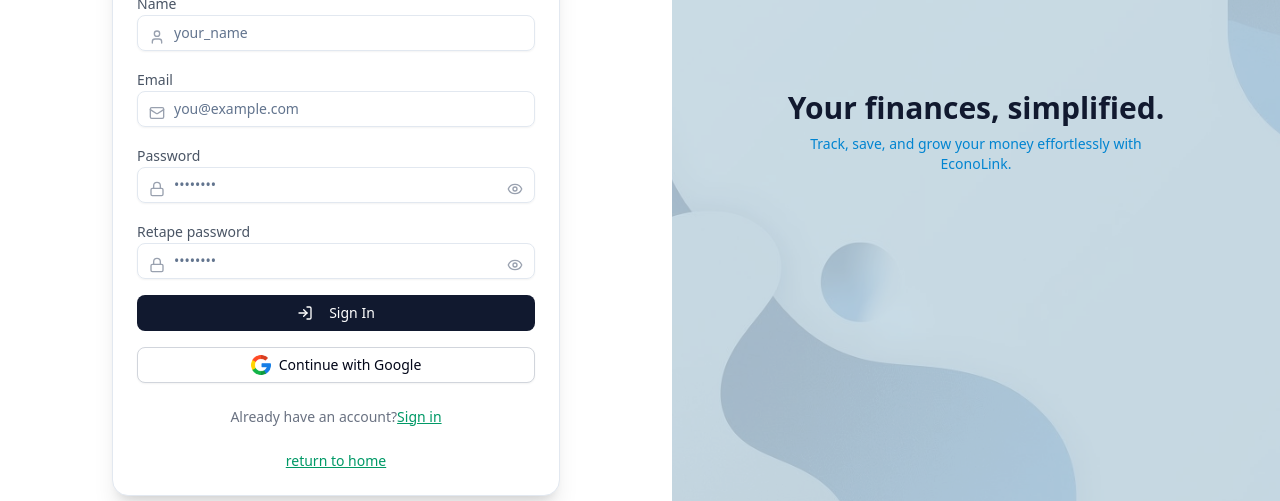
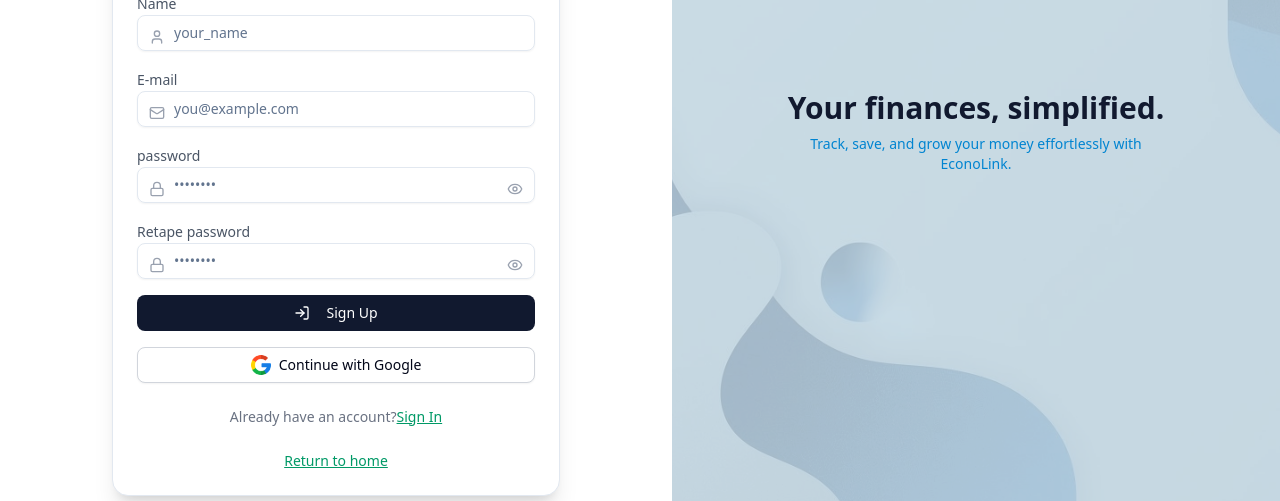
Before and after one commit to MahefaNant/EconoLink, a Next.js app in the folder econolink-frontend/: page /en/register in a window 1280 px wide. Shown: the part 268-769 px from the top of the page. Built offline with nearby package versions, Linux system fonts and the light colour scheme.

Commit message:
feat(intl-auth): dynamize auth multilangual

```diff
--- a/econolink-frontend/messages/en.json
+++ b/econolink-frontend/messages/en.json
@@ -2,5 +2,36 @@
   "HomePage": {
     "title": "EconoLink - Home",
     "about": "Welcome to EconoLink, your gateway to economic insights and data."
+  },
+  "Auth": {
+    "common": {
+      "signin": "Sign In",
+      "signup": "Sign Up",
+      "google-continue": "Continue with Google",
+      "back-home": "Return to home",
+      "sub-welcome": "Manage your finances smarter — securely and efficiently."
+    },
+    "Login": {
+      "welcome": "Welcome back to EconoLink",
+      "have-account": "Don't have an account?",
+      "form": {
+        "password": "password",
+        "error": "Your information is incorrect"
+      }
+    },
+    "Register": {
+      "welcome": "Welcome to EconoLink",
+      "have-account": "Already have an account?",
+      "sub-register": "Create your account securely.",
+      "form": {
+        "password": "password",
+        "name": "Name",
+        "r-password": "Retape password"
+      }
+    },
+    "RightSide": {
+      "title": "Your finances, simplified.",
+      "sub-title": "Track, save, and grow your money effortlessly with EconoLink."
+    }
   }
 }
--- a/econolink-frontend/messages/fr.json
+++ b/econolink-frontend/messages/fr.json
@@ -2,5 +2,36 @@
   "HomePage": {
     "title": "EconoLink - Accueil",
     "about": "Bienvenue sur EconoLink, votre passerelle vers les insights et données économiques."
+  },
+  "Auth": {
+    "common": {
+      "signin": "Se connecter",
+      "signup": "S'inscrire",
+      "google-continue": "Continuer avec Google",
+      "back-home": "Retour à l'accueil",
+      "sub-welcome": "Gérez vos finances plus intelligemment, en toute sécurité et efficacité."
+    },
+    "Login": {
+      "welcome": "Bienvenue sur EconoLink",
+      "have-account": "Vous n'avez pas de compte ?",
+      "form": {
+        "password": "Mot de passe",
+        "error": "Vos informations sont incorrectes"
+      }
+    },
+    "Register": {
+      "welcome": "Bienvenue sur EconoLink",
+      "have-account": "Vous avez déjà un compte ?",
+      "sub-register": "Créez votre compte en toute sécurité.",
+      "form": {
+        "password": "Mot de passe",
+        "name": "Nom",
+        "r-password": "Retapez le mot de passe"
+      }
+    },
+    "RightSide": {
+      "title": "Vos finances simplifiées.",
+      "sub-title": "Suivez, économisez et faites fructifier votre argent sans effort avec EconoLink."
+    }
   }
 }
--- a/econolink-frontend/src/app/[locale]/(auth)/login/components/GoogleButton.tsx
+++ b/econolink-frontend/src/app/[locale]/(auth)/login/components/GoogleButton.tsx
@@ -1,7 +1,10 @@
 import { Button } from "@/components/ui/button";
+import { useTranslations } from "next-intl";
 import Image from "next/image";
 
 export default function GoogleButton() {
+  const t = useTranslations("Auth.common");
+
   return (
     <div className="mt-4">
       <Button
@@ -15,7 +18,7 @@
           height={20}
           className="rounded-md"
         />
-        Continue with Google
+        {t("google-continue")}
       </Button>
     </div>
   );
--- a/econolink-frontend/src/app/[locale]/(auth)/login/components/LoginForm.tsx
+++ b/econolink-frontend/src/app/[locale]/(auth)/login/components/LoginForm.tsx
@@ -13,8 +13,10 @@
 import { FormEvent, useState } from "react";
 import { useLogin } from "../hooks/useLogin";
 import { useRouter } from "@/i18n/routing";
+import { useTranslations } from "next-intl";
 
 export default function LoginForm() {
+  const t = useTranslations("Auth");
   const router = useRouter();
   const [email, setEmail] = useState("");
   const [password, setPassword] = useState("");
@@ -51,17 +53,15 @@
           />
         </div>
         <CardTitle className="text-2xl font-bold text-econolink-dark">
-          Welcome back to EconoLink
+          {t("Login.welcome")}
         </CardTitle>
-        <p className="text-sm text-gray-500">
-          Manage your finances smarter — securely and efficiently.
-        </p>
+        <p className="text-sm text-gray-500">{t("common.sub-welcome")}</p>
       </CardHeader>
 
       <CardContent>
         <form onSubmit={handleSubmit} className="space-y-4">
           <div className="space-y-2">
-            <label className="text-sm font-medium text-gray-600">Email</label>
+            <label className="text-sm font-medium text-gray-600">E-mail</label>
             <div className="relative">
               <Mail className="absolute left-3 top-3.5 h-4 w-4 text-gray-400" />
               <Input
@@ -80,7 +80,7 @@
 
           <div className="space-y-2">
             <label className="text-sm font-medium text-gray-600">
-              Password
+              {t("Login.form.password")}
             </label>
             <div className="relative">
               <Lock className="absolute left-3 top-3.5 h-4 w-4 text-gray-400" />
@@ -138,12 +138,12 @@
       </CardContent>
 
       <CardFooter className="flex justify-center text-sm text-gray-500">
-        Don’t have an account?{" "}
+        {t("Login.have-account")}
         <button
           onClick={() => router.push("/register")}
           className="text-emerald-600 underline hover:text-emerald-700 cursor-pointer"
         >
-          Sign up
+          {t("common.signup")}
         </button>
       </CardFooter>
 
@@ -152,7 +152,7 @@
           onClick={() => router.push("/")}
           className="text-emerald-600 underline hover:text-emerald-700 cursor-pointer"
         >
-          return to home
+          {t("common.back-home")}
         </button>
       </CardFooter>
     </Card>
--- a/econolink-frontend/src/app/[locale]/(auth)/login/components/RigthSideImage.tsx
+++ b/econolink-frontend/src/app/[locale]/(auth)/login/components/RigthSideImage.tsx
@@ -1,6 +1,8 @@
+import { useTranslations } from "next-intl";
 import Image from "next/image";
 
 export default function RightSideImage() {
+  const t = useTranslations("Auth.RightSide");
   return (
     <div className="hidden md:flex flex-1 items-center justify-center relative">
       <Image
@@ -12,10 +14,10 @@
       <div className="absolute inset-0 bg-sky-800/20 flex items-center justify-center">
         <div className="text-center text-white max-w-sm">
           <h2 className="text-3xl font-bold mb-2 text-econolink-dark">
-            Your finances, simplified.
+            {t("title")}
           </h2>
           <p className="text-sm text-sky-600 dark:text-white">
-            Track, save, and grow your money effortlessly with EconoLink.
+            {t("sub-title")}
           </p>
         </div>
       </div>
--- a/econolink-frontend/src/app/[locale]/(auth)/login/hooks/useLogin.ts
+++ b/econolink-frontend/src/app/[locale]/(auth)/login/hooks/useLogin.ts
@@ -5,12 +5,14 @@
 import { useAuthStore } from "@/stores/useAuthStore";
 import { toast } from "sonner";
 import { useRouter } from "@/i18n/routing";
+import { useTranslations } from "next-intl";
 
 export function useLogin() {
   const [loading, setLoading] = useState(false);
   const [errorMessage, setErrorMessage] = useState("");
   const setUser = useAuthStore((state) => state.setUser);
   const router = useRouter();
+  const t = useTranslations("Auth.Login");
 
   const login = async (email: string, password: string) => {
     setLoading(true);
@@ -21,9 +23,9 @@
       toast.success(`Welcome back, ${user.name || "User"}!`);
       router.push("/dashboard");
     } catch (error) {
-      setErrorMessage("Login failed");
+      setErrorMessage(t("form.error"));
       toast.error("Login failed", {
-        description: "Check your credentials and try again.",
+        description: t("form.error"),
         duration: 4000,
       });
       throw error;
--- a/econolink-frontend/src/app/[locale]/(auth)/register/components/RegisterForm.tsx
+++ b/econolink-frontend/src/app/[locale]/(auth)/register/components/RegisterForm.tsx
@@ -13,6 +13,7 @@
 } from "@/components/ui/card";
 import { Eye, EyeOff, Loader2, Mail, Lock, LogIn, User } from "lucide-react";
 import GoogleButton from "../../login/components/GoogleButton";
+import { useTranslations } from "next-intl";
 
 export default function RegisterForm() {
   const [name, setName] = useState("");
@@ -24,6 +25,7 @@
 
   const { register, loading, errorMessage } = useRegister();
   const router = useRouter();
+  const t = useTranslations("Auth");
 
   const handleSubmit = async (e: FormEvent) => {
     e.preventDefault();
@@ -54,20 +56,20 @@
           />
         </div>
         <CardTitle className="text-2xl font-bold text-econolink-dark">
-          Welcome to EconoLink
+          {t("Register.welcome")}
         </CardTitle>
         <p className="text-md text-gray-500 font-extrabold">
-          Create your account securely.
+          {t("Register.sub-register")}
         </p>
-        <p className="text-sm text-gray-500">
-          Manage your finances smarter — securely and efficiently.
-        </p>
+        <p className="text-sm text-gray-500">{t("common.sub-welcome")}</p>
       </CardHeader>
 
       <CardContent>
         <form onSubmit={handleSubmit} className="space-y-4">
           <div className="space-y-2">
-            <label className="text-sm font-medium text-gray-600">Name</label>
+            <label className="text-sm font-medium text-gray-600">
+              {t("Register.form.name")}
+            </label>
             <div className="relative">
               <User className="absolute left-3 top-3.5 h-4 w-4 text-gray-400" />
               <Input
@@ -85,7 +87,7 @@
           </div>
 
           <div className="space-y-2">
-            <label className="text-sm font-medium text-gray-600">Email</label>
+            <label className="text-sm font-medium text-gray-600">E-mail</label>
             <div className="relative">
               <Mail className="absolute left-3 top-3.5 h-4 w-4 text-gray-400" />
               <Input
@@ -104,7 +106,7 @@
 
           <div className="space-y-2">
             <label className="text-sm font-medium text-gray-600">
-              Password
+              {t("Register.form.password")}
             </label>
             <div className="relative">
               <Lock className="absolute left-3 top-3.5 h-4 w-4 text-gray-400" />
@@ -135,7 +137,7 @@
 
           <div className="space-y-2">
             <label className="text-sm font-medium text-gray-600">
-              Retape password
+              {t("Register.form.r-password")}
             </label>
             <div className="relative">
               <Lock className="absolute left-3 top-3.5 h-4 w-4 text-gray-400" />
@@ -176,7 +178,7 @@
               </>
             ) : (
               <>
-                <LogIn className="h-4 w-4 mr-2" /> Sign In
+                <LogIn className="h-4 w-4 mr-2" /> {t("common.signup")}
               </>
             )}
           </Button>
@@ -193,12 +195,12 @@
       </CardContent>
 
       <CardFooter className="flex justify-center text-sm text-gray-500">
-        Already have an account?{" "}
+        {t("Register.have-account")}
         <button
           onClick={() => router.push("/login")}
           className="text-emerald-600 underline hover:text-emerald-700 cursor-pointer"
         >
-          Sign in
+          {t("common.signin")}
         </button>
       </CardFooter>
 
@@ -207,7 +209,7 @@
           onClick={() => router.push("/")}
           className="text-emerald-600 underline hover:text-emerald-700 cursor-pointer"
         >
-          return to home
+          {t("common.back-home")}
         </button>
       </CardFooter>
     </Card>
```
